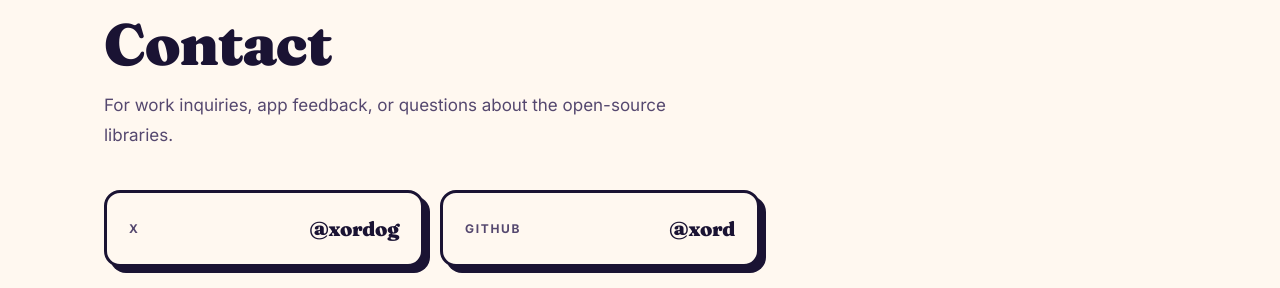
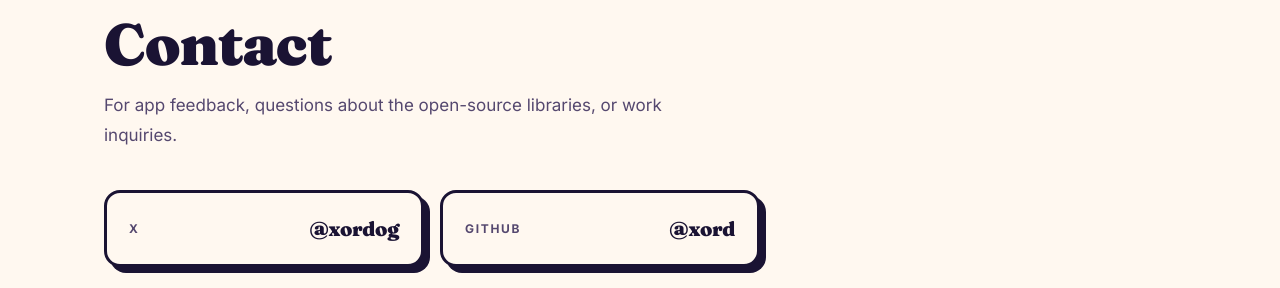
Before and after one commit to xord/xord.org, a Jekyll site: the page built from index.md, in a window 1280 px wide and 900 px high, scrolled down 2824 px. Shown: the part 398-686 px from the top of the window. Built offline with Jekyll 4.4.1, drawn with Linux system fonts in a browser that asks for light colours.

Commit message:
Reorder contact lede to put work inquiries last
Leads with app feedback and OSS questions to keep the tone
casual; work inquiries come last rather than first.

Co-Authored-By: Claude Opus 4.6 <noreply@anthropic.com>

```diff
--- a/index.md
+++ b/index.md
@@ -92,7 +92,7 @@ lang: en
   <div class="container">
     <p class="section-eyebrow">04 — Contact</p>
     <h2 class="section-title">Contact</h2>
-    <p class="contact-lede">For work inquiries, app feedback, or questions about the open-source libraries.</p>
+    <p class="contact-lede">For app feedback, questions about the open-source libraries, or work inquiries.</p>
     <ul class="contact-list">
       <li><a href="https://x.com/xordog"><span>X</span><strong>@xordog</strong></a></li>
       <li><a href="https://github.com/xord"><span>GitHub</span><strong>@xord</strong></a></li>
```
Also changed, not shown: ja/index.md (+1 -1 lines).
